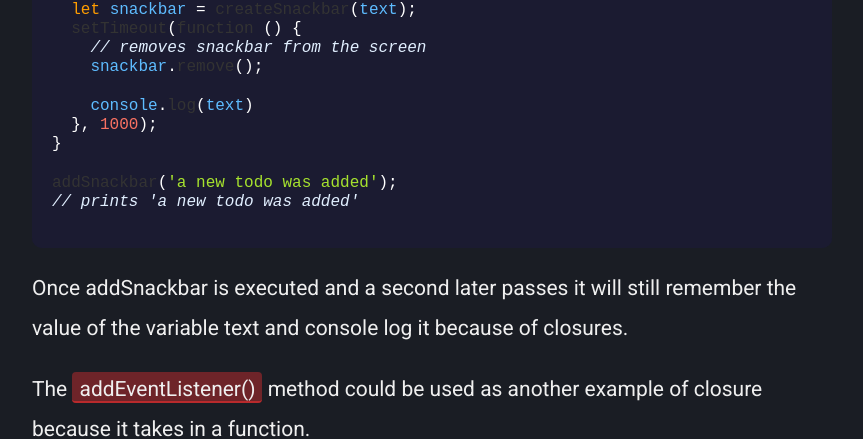
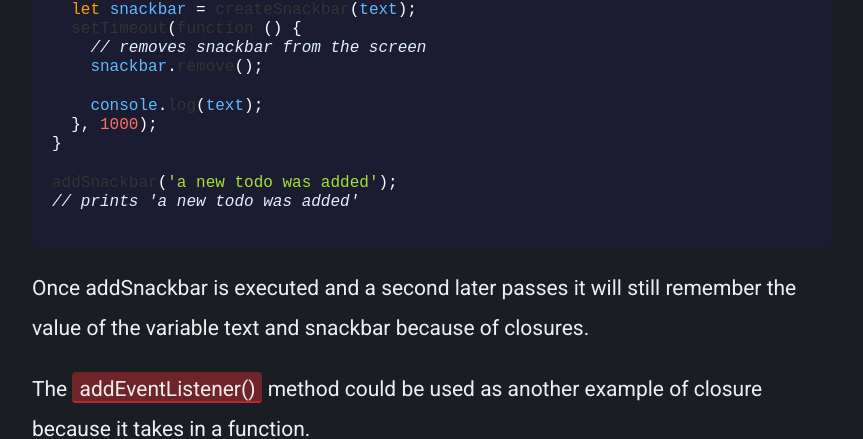
Before and after one commit to codinglead/codinglead.github.io, a Jekyll site: the page built from _posts/2019-5-15-what-are-closures.md, in a window 1280 px wide and 900 px high, scrolled down 650 px. Shown: the part 163-602 px from the top of the window, without its empty margins (208-1071 px from the left). Built offline with Jekyll 4.4.1, drawn with Linux system fonts in a browser that asks for light colours; comment, search, counter and statistics services are not loaded.

Commit message:
update wording

````diff
--- a/_posts/2019-5-15-what-are-closures.md
+++ b/_posts/2019-5-15-what-are-closures.md
@@ -29,7 +29,7 @@ function addSnackbar (text) {
     // removes snackbar from the screen
     snackbar.remove();
 
-    console.log(text)
+    console.log(text);
   }, 1000);
 }
 
@@ -37,7 +37,7 @@ addSnackbar('a new todo was added');
 // prints 'a new todo was added'
 ```
 
-Once addSnackbar is executed and a second later passes it will still remember the value of the variable text and console log it because of closures.
+Once addSnackbar is executed and a second later passes it will still remember the value of the variable text and snackbar because of closures.
 
 The <span class="highlight__code">addEventListener()</span> method could be used as another example of closure because it takes in a function.
 
````
Also changed, not shown: other parts of _posts/2019-5-15-what-are-closures.md (+1 -1 lines).
